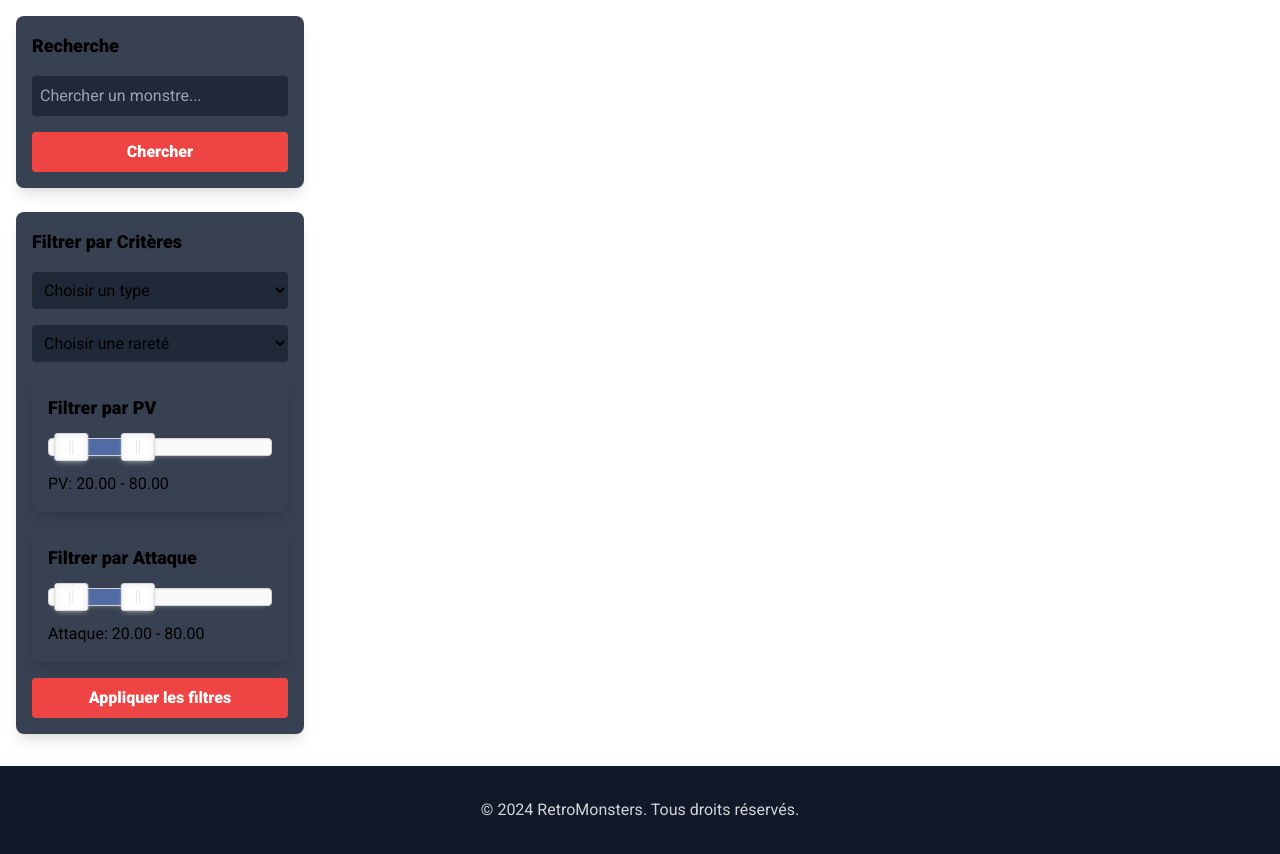
After one commit to Trylika13/RETROMONSTERS_PROJECT, a PHP site: template app/views/templates/partials/_aside.php in a window 1280 px wide. The commit adds this page. Run offline with PHP 8.4, Linux system fonts and the light colour scheme; the template is opened without the code that fills it, so the values that code supplies are empty.

Commit message:
Découpe template

```diff
--- a/app/config/params.php
+++ b/app/config/params.php
@@ -1,6 +1,7 @@
 <?php
 
 // Initialisation des zones dynamiques
+$title = "";
 $content = "";
 
 // Paramètres de connexion
--- /dev/null
+++ b/app/views/templates/partials/_aside.php
@@ -0,0 +1,119 @@
+<aside class="w-full md:w-1/4 p-4">
+<!-- Formulaire de Recherche Full Texte -->
+        <form
+          action="/recherche-texte"
+          method="GET"
+          class="bg-gray-700 rounded-lg shadow-lg p-4 mb-6"
+        >
+          <h2 class="font-bold text-lg mb-4">Recherche</h2>
+          <input
+            type="text"
+            name="texte"
+            placeholder="Chercher un monstre..."
+            class="w-full p-2 mb-4 bg-gray-800 rounded"
+          />
+          <button
+            type="submit"
+            class="bg-red-500 hover:bg-red-700 text-white font-bold py-2 px-4 rounded w-full"
+          >
+            Chercher
+          </button>
+        </form>
+
+        <!-- Formulaire de Recherche par Critères -->
+        <form
+          action="/recherche-criteres"
+          method="GET"
+          class="bg-gray-700 rounded-lg shadow-lg p-4"
+        >
+          <h2 class="font-bold text-lg mb-4">Filtrer par Critères</h2>
+
+          <!-- Type -->
+          <select name="type" class="w-full p-2 mb-4 bg-gray-800 rounded">
+            <option value="" disabled selected>Choisir un type</option>
+            <option value="aquatique">Aquatique</option>
+            <option value="terrestre">Terrestre</option>
+            <option value="volant">Volant</option>
+            <option value="cosmique">Cosmique</option>
+            <option value="spectral">Spectral</option>
+          </select>
+
+          <!-- Rareté -->
+          <select name="rarete" class="w-full p-2 mb-4 bg-gray-800 rounded">
+            <option value="" disabled selected>Choisir une rareté</option>
+            <option value="commun">Commun</option>
+            <option value="rare">Rare</option>
+            <option value="epique">Épique</option>
+            <option value="legendaire">Légendaire</option>
+          </select>
+
+          <!-- PV -->
+          <div class="bg-gray-700 rounded-lg shadow-lg p-4 mb-4">
+            <h2 class="font-bold text-lg mb-4">Filtrer par PV</h2>
+            <div id="slider-pv" class="mb-4"></div>
+            <span id="slider-pv-value"></span>
+            <input type="hidden" id="min-pv" name="min_pv" />
+            <input type="hidden" id="max-pv" name="max_pv" />
+            <script>
+              var sliderPv = document.getElementById("slider-pv");
+              var minPv = document.getElementById("min-pv");
+              var maxPv = document.getElementById("max-pv");
+              var sliderPvValue = document.getElementById("slider-pv-value");
+
+              noUiSlider.create(sliderPv, {
+                start: [20, 80], // Valeurs initiales pour min et max PV
+                connect: true,
+                range: {
+                  min: 0,
+                  max: 200,
+                },
+              });
+
+              sliderPv.noUiSlider.on("update", function (values, handle) {
+                minPv.value = values[0];
+                maxPv.value = values[1];
+                sliderPvValue.innerHTML = "PV: " + values.join(" - ");
+              });
+            </script>
+          </div>
+
+          <!-- Attaque -->
+          <div class="bg-gray-700 rounded-lg shadow-lg p-4 mb-4">
+            <h2 class="font-bold text-lg mb-4">Filtrer par Attaque</h2>
+            <div id="slider-attaque" class="mb-4"></div>
+            <span id="slider-attaque-value"></span>
+            <input type="hidden" id="min-attaque" name="min_attaque" />
+            <input type="hidden" id="max-attaque" name="max_attaque" />
+            <script>
+              var sliderAttaque = document.getElementById("slider-attaque");
+              var minAttaque = document.getElementById("min-attaque");
+              var maxAttaque = document.getElementById("max-attaque");
+              var sliderAttaqueValue = document.getElementById(
+                "slider-attaque-value"
+              );
+
+              noUiSlider.create(sliderAttaque, {
+                start: [20, 80], // Valeurs initiales pour min et max Attaque
+                connect: true,
+                range: {
+                  min: 0,
+                  max: 200,
+                },
+              });
+
+              sliderAttaque.noUiSlider.on("update", function (values, handle) {
+                minAttaque.value = values[0];
+                maxAttaque.value = values[1];
+                sliderAttaqueValue.innerHTML = "Attaque: " + values.join(" - ");
+              });
+            </script>
+          </div>
+
+          <button
+            type="submit"
+            class="bg-red-500 hover:bg-red-700 text-white font-bold py-2 px-4 rounded w-full"
+          >
+            Appliquer les filtres
+          </button>
+        </form>
+</aside>
--- /dev/null
+++ b/app/views/templates/partials/_footer.php
@@ -0,0 +1,5 @@
+<footer class="bg-gray-900 text-gray-300 py-8">
+      <div class="container mx-auto text-center">
+        <p>&copy; 2024 RetroMonsters. Tous droits réservés.</p>
+      </div>
+    </footer>
--- /dev/null
+++ b/app/views/templates/partials/_head.php
@@ -0,0 +1,58 @@
+<head>
+<meta charset="UTF-8" />
+    <meta name="viewport" content="width=device-width, initial-scale=1.0" />
+    <title>RetroMonsters - <?php echo $title ?></title>
+    <link rel="icon" type="image/png" href="images/favico.png" />
+
+    <link
+      href="https://fonts.googleapis.com/css2?family=Creepster&family=Roboto:wght@100;400;900&display=swap"
+      rel="stylesheet"
+    />
+    <link
+      rel="stylesheet"
+      href="https://cdnjs.cloudflare.com/ajax/libs/font-awesome/5.15.4/css/all.min.css"
+    />
+    <link
+      rel="stylesheet"
+      href="https://cdn.jsdelivr.net/npm/tailwindcss@2.2.16/dist/tailwind.min.css"
+    />
+    <script src="//unpkg.com/alpinejs" defer></script>
+    <link
+      rel="stylesheet"
+      href="https://cdn.jsdelivr.net/npm/nouislider/distribute/nouislider.min.css"
+    />
+    <script src="https://cdn.jsdelivr.net/npm/nouislider/distribute/nouislider.min.js"></script>
+    <style>
+      .monster-card[data-monster-type="cosmique"] {
+        background: linear-gradient(to right, #6e48aa, #9d50bb);
+      }
+
+      .monster-card[data-monster-type="aquatique"] {
+        background: linear-gradient(to right, #395ca6, #546da4);
+      }
+
+      .monster-card[data-monster-type="terrestre"] {
+        background: linear-gradient(to right, #3a4146, #657581);
+      }
+
+      .monster-card[data-monster-type="volant"] {
+        background: linear-gradient(to right, #2e5063, #457791);
+      }
+
+      .monster-card[data-monster-type="spectral"] {
+        background: linear-gradient(to right, #7b195a, #9d3078);
+      }
+      body {
+        font-family: "Roboto", sans-serif;
+      }
+      .creepster {
+        font-family: "Creepster", system-ui;
+        font-size: 2rem;
+        letter-spacing: 0.2rem;
+      }
+
+      .noUi-connect {
+        background: #516ba4;
+      }
+    </style>
+    </head>
--- /dev/null
+++ b/app/views/templates/partials/_main.php
@@ -0,0 +1,251 @@
+<main class="w-full md:w-3/4 p-4">
+<!-- Section Monstre Aléatoire -->
+        <section class="mb-20">
+          <div
+            class="bg-gray-700 rounded-lg shadow-lg monster-card"
+            data-monster-type="aquatique"
+          >
+            <div class="md:flex">
+              <!-- Image du monstre -->
+              <div class="w-full md:w-1/2 relative">
+                <img
+                  class="w-full h-full object-cover rounded-t-lg md:rounded-l-lg md:rounded-t-none"
+                  src="images/aqualizzard.png"
+                  alt="Nom du Monstre"
+                />
+                <div class="absolute top-4 right-4">
+                  <button
+                    class="text-white bg-gray-400 hover:bg-red-700 rounded-full p-2 transition-colors duration-300"
+                    style="
+                      width: 40px;
+                      height: 40px;
+                      display: flex;
+                      justify-content: center;
+                      align-items: center;
+                    "
+                  >
+                    <i class="fa fa-bookmark"></i>
+                  </button>
+                </div>
+              </div>
+
+              <!-- Détails du monstre -->
+              <div class="p-6 md:w-1/2">
+                <h2 class="text-3xl font-bold mb-2 creepster">
+                  Nom du Monstre
+                </h2>
+                <p class="text-gray-300 text-sm mb-4">
+                  Description détaillée du monstre, y compris son histoire, ses
+                  capacités, et tout ce qui le rend unique.
+                </p>
+                <div class="mb-4">
+                  <strong class="text-white">Créateur:</strong>
+                  <span class="text-red-400">Nom du Créateur</span>
+                </div>
+                <div class="mb-4">
+                  <div>
+                    <strong class="text-white">Type:</strong>
+                    <span class="text-gray-300">Aquatique</span>
+                  </div>
+                  <div>
+                    <strong class="text-white">PV:</strong>
+                    <span class="text-gray-300">150</span>
+                  </div>
+                  <div>
+                    <strong class="text-white">Attaque:</strong>
+                    <span class="text-gray-300">120</span>
+                  </div>
+                  <div>
+                    <strong class="text-white">Défense:</strong>
+                    <span class="text-gray-300">100</span>
+                  </div>
+                </div>
+                <div class="mb-4">
+                  <span class="text-yellow-400">★★★★☆</span>
+                  <span class="text-gray-300 text-sm">(4.0/5.0)</span>
+                </div>
+                <div class="">
+                  <a
+                    href="monster.html"
+                    class="inline-block text-white bg-red-500 hover:bg-red-700 rounded-full px-4 py-2 transition-colors duration-300"
+                    >Plus de détails</a
+                  >
+                </div>
+              </div>
+            </div>
+          </div>
+        </section>
+
+        <!-- Section Derniers monstres -->
+        <section class="mb-20">
+          <h2 class="text-2xl font-bold mb-4 creepster">
+            Derniers monstres ajoutés
+          </h2>
+          <div class="grid grid-cols-1 md:grid-cols-2 lg:grid-cols-3 gap-4">
+            <!-- Monster Item -->
+            <article
+              class="relative bg-gray-700 rounded-lg shadow-lg hover:shadow-2xl transition-shadow duration-300 monster-card"
+              data-monster-type="spectral"
+            >
+              <img
+                class="w-full h-48 object-cover rounded-t-lg"
+                src="images/aquadragon.png"
+                alt="AbyssalRevenant"
+              />
+              <div class="p-4">
+                <h3 class="text-xl font-bold">AbyssalRevenant</h3>
+                <h4 class="mb-2">
+                  <a href="#" class="text-red-400 hover:underline"
+                    >Alex Smith</a
+                  >
+                </h4>
+                <p class="text-gray-300 text-sm mb-2">
+                  Un monstre mystérieux des profondeurs.
+                </p>
+                <div class="flex justify-between items-center mb-2">
+                  <div>
+                    <span class="text-yellow-400">★★★★☆</span>
+                    <span class="text-gray-300 text-sm">(4.0/5.0)</span>
+                  </div>
+                  <span class="text-sm text-gray-300">Type: Aquatique</span>
+                </div>
+                <div class="flex justify-between items-center mb-4">
+                  <span class="text-sm text-gray-300">PV: 120</span>
+                  <span class="text-sm text-gray-300">Attaque: 80</span>
+                </div>
+                <div class="text-center">
+                  <a
+                    href="monster.html"
+                    class="inline-block text-white bg-red-500 hover:bg-red-700 rounded-full px-4 py-2 transition-colors duration-300"
+                    >Plus de détails</a
+                  >
+                </div>
+              </div>
+              <div class="absolute top-4 right-4">
+                <button
+                  class="text-white bg-gray-400 hover:bg-red-700 rounded-full p-2 transition-colors duration-300"
+                  style="
+                    width: 40px;
+                    height: 40px;
+                    display: flex;
+                    justify-content: center;
+                    align-items: center;
+                  "
+                >
+                  <i class="fa fa-bookmark"></i>
+                </button>
+              </div>
+            </article>
+
+            <article
+              class="relative bg-gray-700 rounded-lg shadow-lg hover:shadow-2xl transition-shadow duration-300 monster-card"
+              data-monster-type="terrestre"
+            >
+              <img
+                class="w-full h-48 object-cover rounded-t-lg"
+                src="images/shadowmonkey.png"
+                alt="AbyssalRevenant"
+              />
+              <div class="p-4">
+                <h3 class="text-xl font-bold">GrimmShadow</h3>
+                <h4 class="mb-2">
+                  <a href="#" class="text-red-400 hover:underline"
+                    >Alex Smith</a
+                  >
+                </h4>
+                <p class="text-gray-300 text-sm mb-2">
+                  Un monstre mystérieux des profondeurs.
+                </p>
+                <div class="flex justify-between items-center mb-2">
+                  <div>
+                    <span class="text-yellow-400">★★★★☆</span>
+                    <span class="text-gray-300 text-sm">(4.0/5.0)</span>
+                  </div>
+                  <span class="text-sm text-gray-300">Type: Terrestre</span>
+                </div>
+                <div class="flex justify-between items-center mb-4">
+                  <span class="text-sm text-gray-300">PV: 80</span>
+                  <span class="text-sm text-gray-300">Attaque: 140</span>
+                </div>
+                <div class="text-center">
+                  <a
+                    href="monster.html"
+                    class="inline-block text-white bg-red-500 hover:bg-red-700 rounded-full px-4 py-2 transition-colors duration-300"
+                    >Plus de détails</a
+                  >
+                </div>
+              </div>
+              <div class="absolute top-4 right-4">
+                <button
+                  class="text-white bg-red-500 hover:bg-red-700 rounded-full p-2 transition-colors duration-300"
+                  style="
+                    width: 40px;
+                    height: 40px;
+                    display: flex;
+                    justify-content: center;
+                    align-items: center;
+                  "
+                >
+                  <i class="fa fa-bookmark"></i>
+                </button>
+              </div>
+            </article>
+
+            <article
+              class="relative rounded-lg shadow-lg hover:shadow-2xl transition-shadow duration-300 monster-card"
+              data-monster-type="cosmique"
+            >
+              <img
+                class="w-full h-48 object-cover rounded-t-lg"
+                src="images/spiritshade.png"
+                alt="CosmicGleam"
+              />
+              <div class="p-4">
+                <h3 class="text-xl font-bold">CosmicGleam</h3>
+                <h4 class="mb-2">
+                  <a href="#" class="text-red-400 hover:underline"
+                    >Alex Smith</a
+                  >
+                </h4>
+                <p class="text-gray-300 text-sm mb-2">
+                  Un monstre mystérieux des profondeurs.
+                </p>
+                <div class="flex justify-between items-center mb-2">
+                  <div>
+                    <span class="text-yellow-400">★★★★☆</span
+                    ><span class="text-gray-300 text-sm">(4.0/5.0)</span>
+                  </div>
+                  <span class="text-sm text-gray-300">Type: Cosmique</span>
+                </div>
+                <div class="flex justify-between items-center mb-4">
+                  <span class="text-sm text-gray-300">PV: 150</span>
+                  <span class="text-sm text-gray-300">Attaque: 100</span>
+                </div>
+                <div class="text-center">
+                  <a
+                    href="monster.html"
+                    class="inline-block text-white bg-red-500 hover:bg-red-700 rounded-full px-4 py-2 transition-colors duration-300"
+                    >Plus de détails</a
+                  >
+                </div>
+              </div>
+              <div class="absolute top-4 right-4">
+                <button
+                  class="text-white bg-red-500 hover:bg-red-700 rounded-full p-2 transition-colors duration-300"
+                  style="
+                    width: 40px;
+                    height: 40px;
+                    display: flex;
+                    justify-content: center;
+                    align-items: center;
+                  "
+                >
+                  <i class="fa fa-bookmark"></i>
+                </button>
+              </div>
+            </article>
+
+            <!-- Répétez pour d'autres monstres -->
+          </div>
+        </section>
+</main>
--- a/core/init.php
+++ b/core/init.php
@@ -6,4 +6,5 @@ require_once '../app/config/params.php';
 
 // Charger la connexion
 require_once '../core/connexion.php';
+
 // require_once '../core/helpers.php';
```
Also changed, not shown: app/views/templates/index.php (+19 -9 lines), app/views/templates/partials/_header.php (added, +11 -0 lines), app/views/templates/partials/_menu-mobile.php (added, +37 -0 lines), app/views/templates/partials/_nav.php (added, +81 -0 lines).
